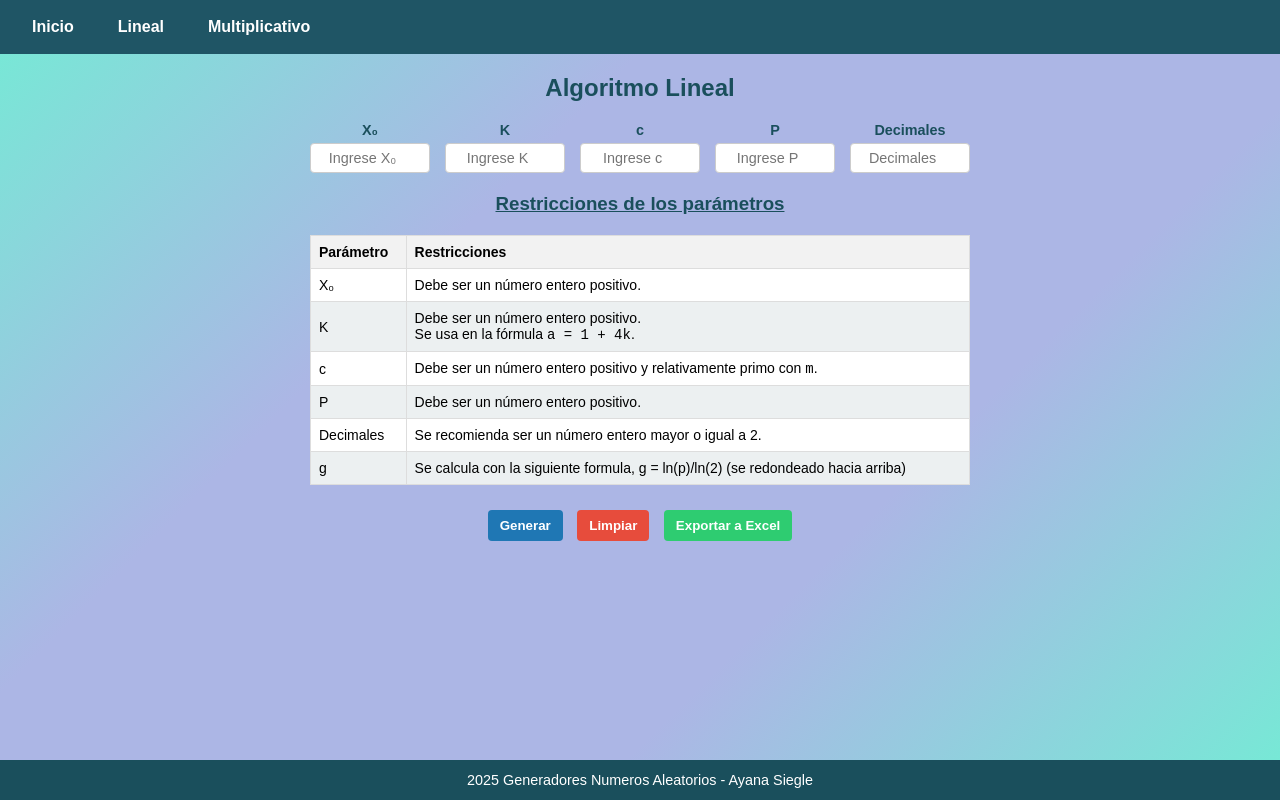
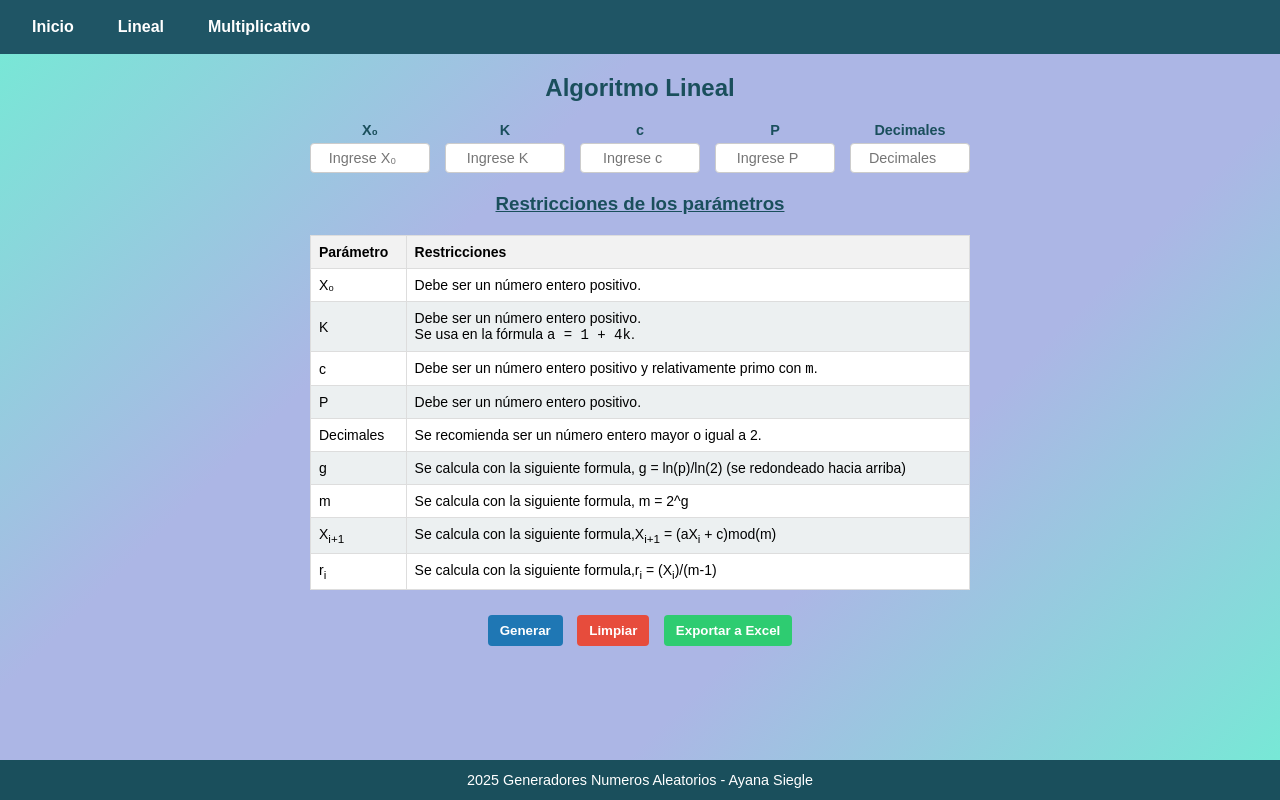
Before and after one commit to Ansc0307/Modelado_y_estadistica, a plain HTML site: page lineal.html in a window 1280 px wide. Both pictures are taken after a click on the element "Restricciones de los parámetros". Drawn offline with Linux system fonts and the light colour scheme.

Commit message:
aumento en descrip

```diff
--- a/lineal.html
+++ b/lineal.html
@@ -75,6 +75,19 @@
         <tr>
         <td>g</td>
         <td>Se calcula con la siguiente formula, g = ln(p)/ln(2) (se redondeado hacia arriba) </td>
+      </tr>
+      <tr>
+        <td>m</td>
+        <td>Se calcula con la siguiente formula, m = 2^g </td>
+      </tr>
+
+      <tr>
+        <td>X<sub>i+1</sub></td>
+        <td>Se calcula con la siguiente formula,X<sub>i+1</sub> = (aX<sub>i</sub> + c)mod(m) </td>
+      </tr>
+      <tr>
+        <td>r<sub>i</sub></td>
+        <td>Se calcula con la siguiente formula,r<sub>i</sub> = (X<sub>i</sub>)/(m-1) </td>
       </tr>
       </tbody>
     </table>
```
Also changed, not shown: multiplicativo.html (+12 -0 lines).
